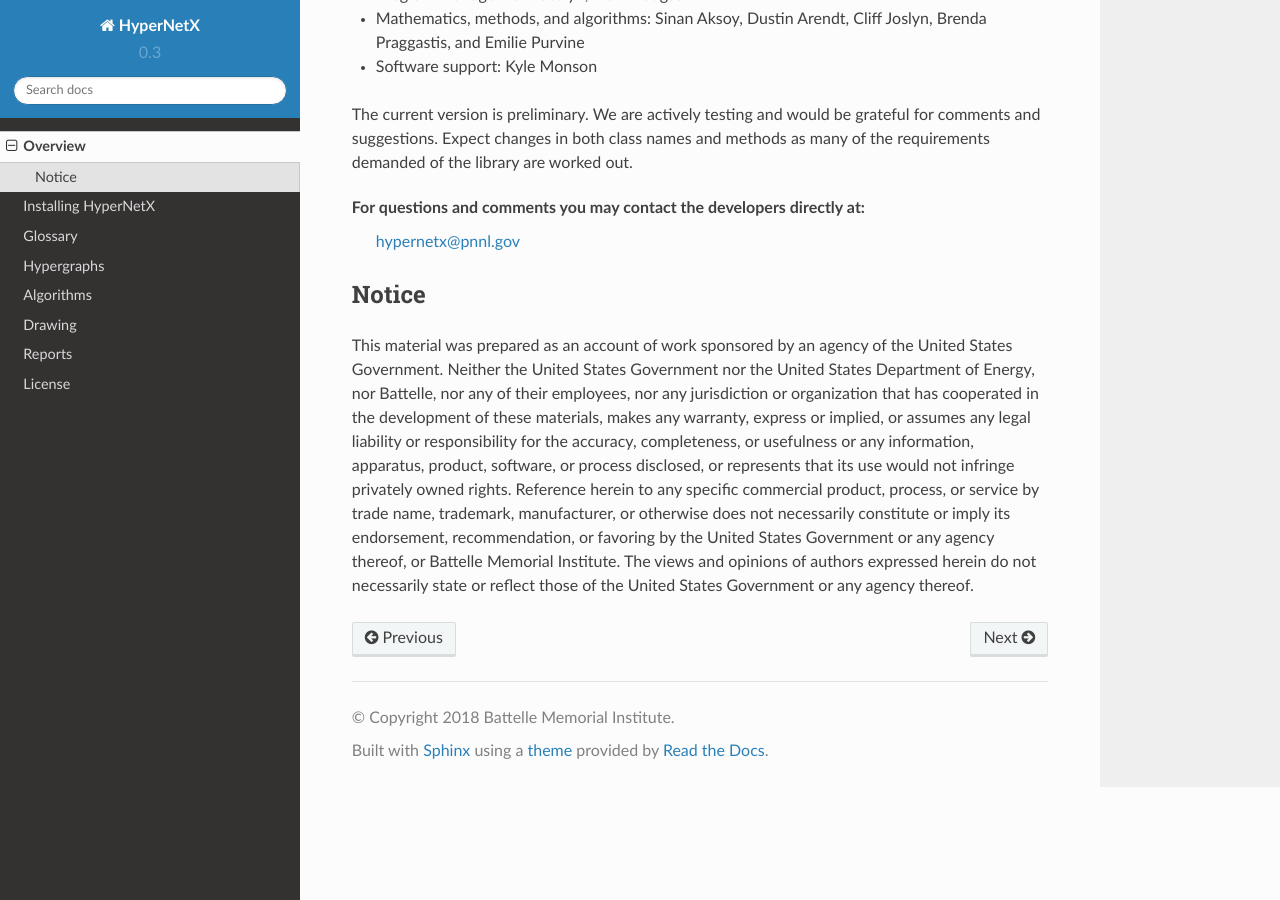
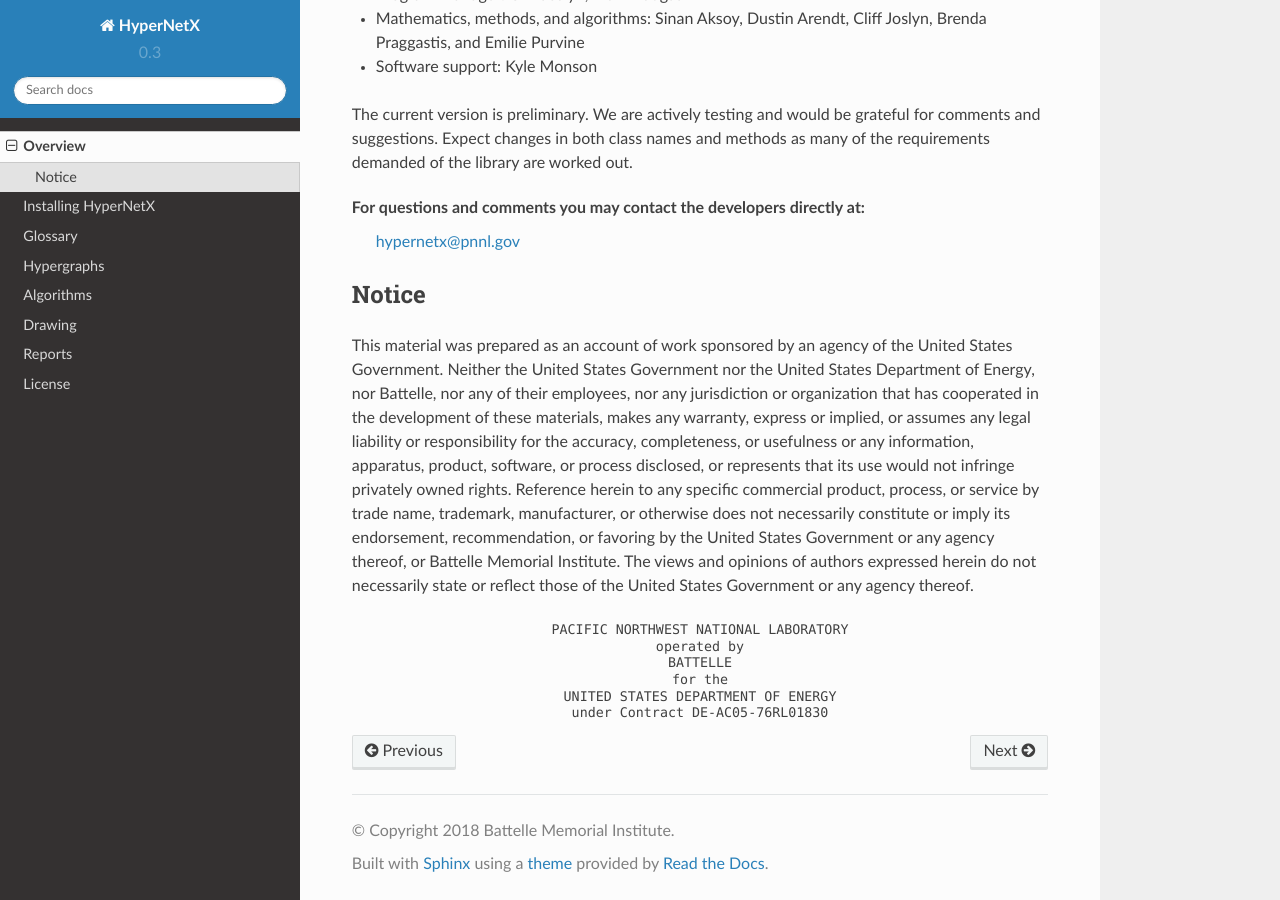
Before and after one commit to pnnl/HyperNetX, a Sphinx documentation site: the page built from docs/source/overview/index.rst, in a window 1280 px wide and 900 px high, scrolled down 513 px. Built offline with Sphinx 7.4.7 and the Read the Docs theme 2.0.0, drawn with Linux system fonts in a browser that asks for light colours.

Commit message:
updated overview docs

```diff
--- a/docs/source/overview/index.rst
+++ b/docs/source/overview/index.rst
@@ -35,6 +35,18 @@ Notice
 This material was prepared as an account of work sponsored by an agency of the United States Government.  Neither the United States Government nor the United States Department of Energy, nor Battelle, nor any of their employees, nor any jurisdiction or organization that has cooperated in the development of these materials, makes any warranty, express or implied, or assumes any legal liability or responsibility for the accuracy, completeness, or usefulness or any information, apparatus, product, software, or process disclosed, or represents that its use would not infringe privately owned rights.
 Reference herein to any specific commercial product, process, or service by trade name, trademark, manufacturer, or otherwise does not necessarily constitute or imply its endorsement, recommendation, or favoring by the United States Government or any agency thereof, or Battelle Memorial Institute. The views and opinions of authors expressed herein do not necessarily state or reflect those of the United States Government or any agency thereof.
 
+.. raw:: html
+
+   <div align=center>
+   <pre style="align-text:center;font-size:10pt">
+   PACIFIC NORTHWEST NATIONAL LABORATORY
+   operated by
+   BATTELLE
+   for the
+   UNITED STATES DEPARTMENT OF ENERGY
+   under Contract DE-AC05-76RL01830
+   </pre>
+   </div>
 .. toctree::
    :maxdepth: 2
 
```
Also changed, not shown: 1 other file.
